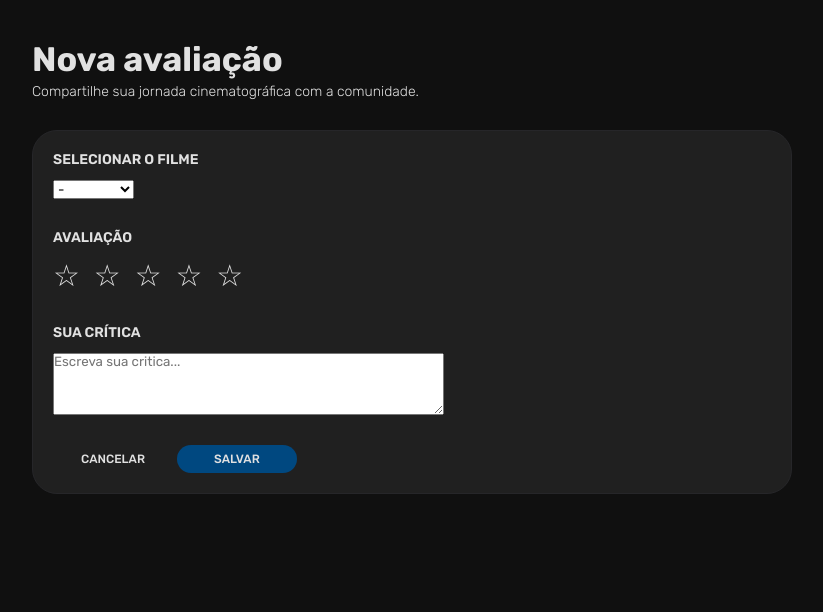
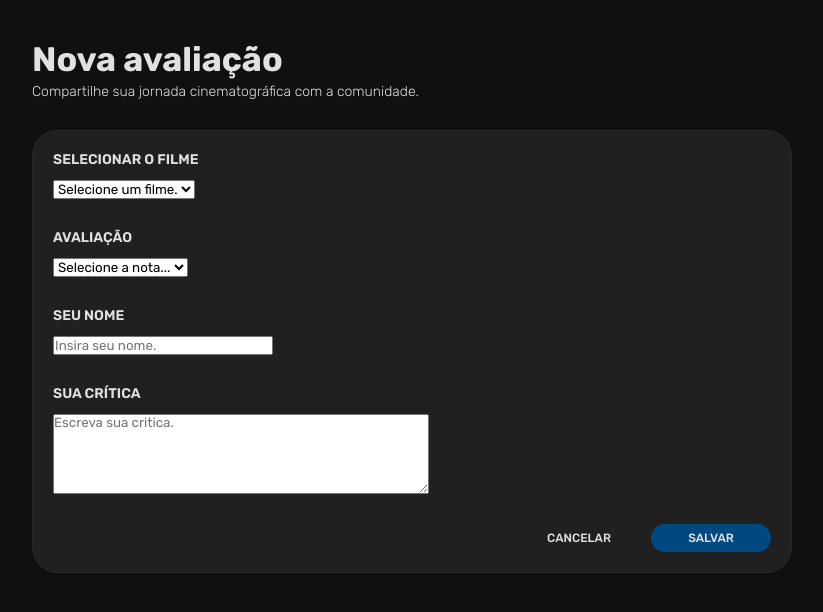
Before and after one commit to gg-ka/projetinho, a Flask app: page /avaliacao in a window 1280 px wide. Shown: the part 82-694 px from the top of the page, without its empty margins (228-1051 px from the left). Run offline with Flask 3, Linux system fonts and the light colour scheme.

Commit message:
add: os campos agora atualizam o json; botões funcionais e com css com feedback e mouse over e click

```diff
--- a/app.py
+++ b/app.py
@@ -128,15 +128,17 @@ def avaliacao():
         #pega as informações do usuario
         filme_id = int(request.form["filme_id"])
         nota = float(request.form["nota"])
-        comentario= request.form["comentario"]
+        nome_avaliador = request.form["nome_avaliador"]
+        comentario = request.form["comentario"]
 
         #cria a nova avaliação com as insfor do usuario
         nova_avaliacao = {
             "id": len(dados["avaliacoes"]) + 1,
             "filme_id": filme_id,
             "nota": nota,
+            "nome_avaliador": nome_avaliador,
             "comentario": comentario
-}
+        }
 
         #Insere a nova avaliação na lista dados["avaliacoes"]
         dados["avaliacoes"].append(nova_avaliacao)
--- a/dados.json
+++ b/dados.json
@@ -1,27 +1,32 @@
 {
-
     "filmes": [
         {
             "id": 1,
-            "titulo": "XXX",
+            "titulo": "XXX-1",
             "capa_url": "url de capa aqui",
             "descricao": "blablabla"
         },
-
         {
             "id": 2,
-            "titulo": "XXX",
+            "titulo": "XXX-2",
             "capa_url": "url de capa aqui",
             "descricao": "blablabla"
         }
     ],
-
     "avaliacoes": [
         {
             "id": 1,
             "filme_id": 1,
             "nota": 5.0,
+            "nome_avaliador": "Robson123",
             "comentario": "jcsnefkewnf"
+        },
+        {
+            "id": 2,
+            "filme_id": 1,
+            "nota": 1.0,
+            "nome_avaliador": "eumesma",
+            "comentario": "uma bosta"
         }
     ]
 }
--- a/static/style.css
+++ b/static/style.css
@@ -93,6 +93,25 @@ nav{
     margin-right: 10px;
 }
 
+.texto_nome{
+    min-width: 220px;
+}
+
+.text_critica{
+    max-width: 700px;        /* Limits horizontal size */
+    min-height: 80px;
+    max-height: 150px;       /* Limits vertical size */
+    overflow: hidden;        /* Hides text that spills out */
+    box-sizing: border-box;
+}
+
+.botoes_ava {
+    display: flex;             /* deixa flexível */
+    justify-content: flex-end; /* Empurra todo o conteúdo para a direita */
+    align-items: center;       /* Alinha os botões VERTICALMENTE ao centro */
+    gap: 12px;                  /* Cria um espaçamento uniforme entre os botões */
+}
+
 .botoes_ava button{
     font-size: 12px;
     font-weight: 500;
@@ -101,6 +120,23 @@ nav{
     border-radius: 25px;
     width: 120px;
     padding: 7px 0 7px 0;
+    cursor: pointer; /* Transforma o ponteiro do mouse em mãozinha */
+    transition: background-color 0.2s ease, opacity 0.2s ease; /* Deixa a transição da cor suave */
+}
+
+/* Efeito ao passar o mouse no botão SALVAR */
+.botao_salva:hover {
+    background-color: #0066b2; /* Um azul um pouco mais claro que o original (#004880) */
+}
+
+/* Efeito ao passar o mouse no botão CANCELAR */
+.botao_cancelar:hover {
+    background-color: rgba(255, 255, 255, 0.1); /* Um fundo meio transparente */
+    color: #ffffff; /* Deixa o texto mais claro */
+}
+
+.botoes_ava a {
+    text-decoration: none;
 }
 
 .botao_salva{
--- a/templates/avaliacao.html
+++ b/templates/avaliacao.html
@@ -7,22 +7,25 @@
         <section class="titulo_ava">
 
             <h1>Nova avaliação</h1>
-
             <p>Compartilhe sua jornada cinematográfica com a comunidade.</p>
 
         </section>
 
-        <section class="avaliacao_campos">
+        <!-- Engloba os campos -->
+        <form action="{{ url_for('avaliacao') }}" method="POST" class="avaliacao_campos">
 
             <section class="filme_ava">
 
                 <h3 class="categoria">SELECIONAR O FILME</h3>
 
-                <select name="filmes" id="filmes_ava">
-                    <option value="duna">-</option>
-                    <option value="duna">Duna</option>
-                    <option value="starwars">Star Wars</option>
-                    <option value="mulna">Mulna</option>
+                <!-- 1) o "name" tem que ter o mesmo nome que no json (filme_id)-->
+                <!-- 2) o python já está enviando as informações dos filmes ao carregar a pagina -->
+                <select name="filme_id" id="filmes_ava" required>
+                    <option value="" disabled selected>Selecione um filme.</option>
+                    {% for filme in filmes %}
+                        <!-- Exibe o título do filme cadastrado no menu suspenso para o usuário. -->
+                        <option value="{{ filme.id }}">{{ filme.titulo }}</option>
+                    {% endfor %}
                 </select>
 
             </section>
@@ -31,29 +34,42 @@
 
                 <h3 class="categoria">AVALIAÇÃO</h3>
 
-                <button class="star">&#9734</button>
-                <button class="star">&#9734</button>
-                <button class="star">&#9734</button>
-                <button class="star">&#9734</button>
-                <button class="star">&#9734</button>
+                <select name="nota" id="nota_ava" required>
+                    <option value="" disabled selected>Selecione a nota...</option>
+                    <option value="0">0 </option>
+                    <option value="1">1 ★</option>
+                    <option value="2">2 ★★</option>
+                    <option value="3">3 ★★★</option>
+                    <option value="4">4 ★★★★</option>
+                    <option value="5">5 ★★★★★</option>
+                </select>
+
+            </section>
+
+            <section class="nome_avaliador">
+
+                <h3 class="categoria">SEU NOME</h3>
+                <input type="text" name="nome_avaliador" class="texto_nome" placeholder="Insira seu nome." required>
 
             </section>
 
             <section class="critica_ava">
 
                 <h3 class="categoria">SUA CRÍTICA</h3>
-                <textarea class="text_critica" rows="4" cols="45" placeholder="Escreva sua critica..."></textarea>
+                <textarea name="comentario" class="text_critica" rows="4" cols="45" placeholder="Escreva sua critica." required></textarea>
 
             </section>
 
             <div class="botoes_ava">
 
-                <button class="botao_cancelar">CANCELAR</button>
-                <button class="botao_salva">SALVAR</button>
+                <a href="{{ url_for('dashboard') }}">
+                    <button type="button" class="botao_cancelar">CANCELAR</button>
+                </a>
+                <button type="submit" class="botao_salva">SALVAR</button>
 
             </div>
 
-        </section>
+        </form>
     </section>
 
 {% endblock %}
```
